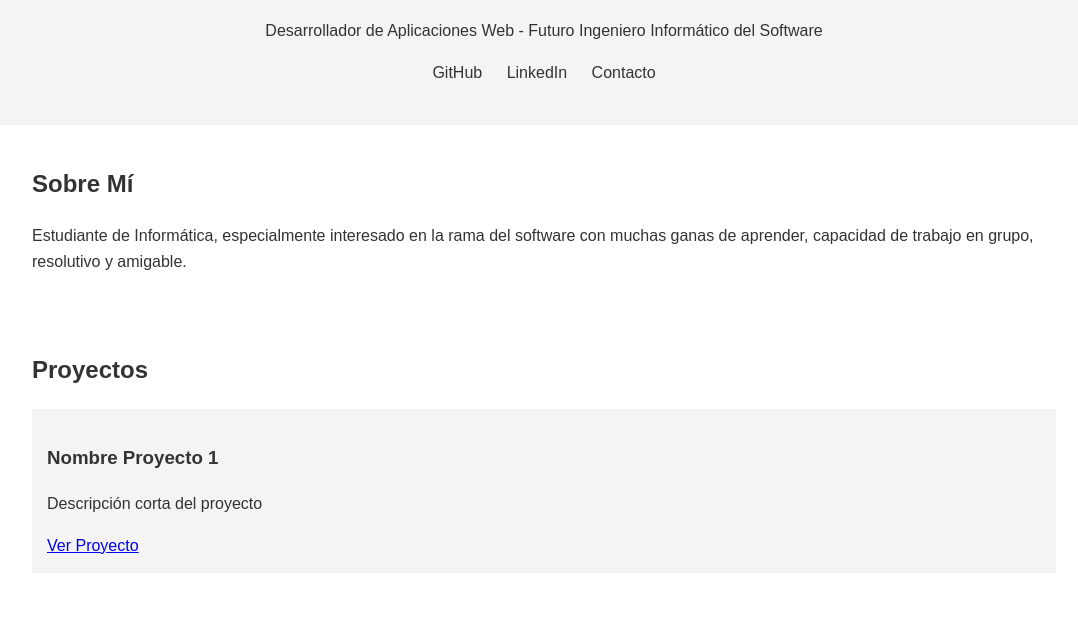
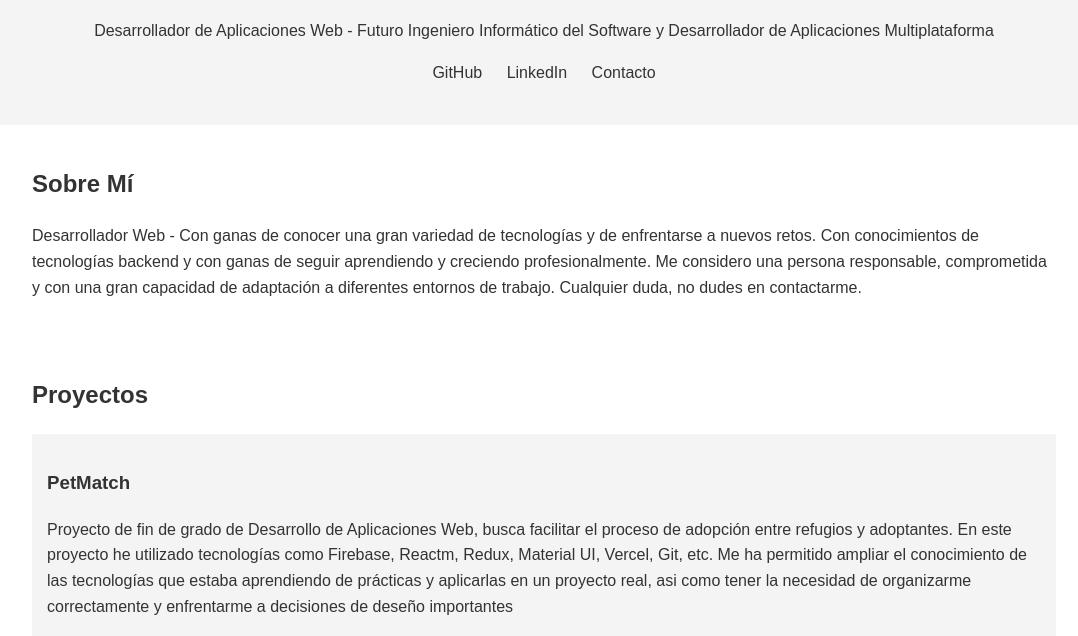
Before and after one commit to manelmr02/manelmr02.github.io, a plain HTML site: page index.html in a window 1280 px wide. Shown: the part 116-752 px from the top of the page, without its empty margins (96-1174 px from the left). Drawn offline with Linux system fonts and the light colour scheme; a script that the page names is missing.

Commit message:
Actualizacion rapida del Portfolio

```diff
--- a/index.html
+++ b/index.html
@@ -10,7 +10,7 @@
     <header>
         <div class="container">
             <h1>José Manuel "Manel" Morales Rivera</h1>
-            <p>Desarrollador de Aplicaciones Web - Futuro Ingeniero Informático del Software</p>
+            <p>Desarrollador de Aplicaciones Web - Futuro Ingeniero Informático del Software y Desarrollador de Aplicaciones Multiplataforma</p>
             <nav>
                 <a href="https://github.com/manelmr02" target="_blank">GitHub</a>
                 <a href="https://linkedin.com/in/jose-manuel-morales-rivera" target="_blank">LinkedIn</a>
@@ -22,18 +22,23 @@
     <main>
         <section id="sobre-mi" class="container">
             <h2>Sobre Mí</h2>
-            <p>Estudiante de Informática, especialmente
-                interesado en la rama del software con
-                muchas ganas de aprender, capacidad de
-                trabajo en grupo, resolutivo y amigable.</p>
+            <p>
+                Desarrollador Web - Con ganas de conocer una gran variedad de tecnologías y de enfrentarse a nuevos retos. Con conocimientos de tecnologías backend y con ganas
+                de seguir aprendiendo y creciendo profesionalmente. Me considero una persona responsable, comprometida y con una gran capacidad de adaptación a diferentes entornos de trabajo.
+                Cualquier duda, no dudes en contactarme.
+            </p>
         </section>
 
         <section id="proyectos" class="container">
             <h2>Proyectos</h2>
             <div class="proyecto">
-                <h3>Nombre Proyecto 1</h3>
-                <p>Descripción corta del proyecto</p>
-                <a href="#">Ver Proyecto</a>
+                <h3>PetMatch</h3>
+                <p>
+                    Proyecto de fin de grado de Desarrollo de Aplicaciones Web, busca facilitar el proceso de adopción entre refugios y adoptantes.
+                    En este proyecto he utilizado tecnologías como Firebase, Reactm, Redux, Material UI, Vercel, Git, etc.
+                    Me ha permitido ampliar el conocimiento de las tecnologías que estaba aprendiendo de prácticas y aplicarlas en un proyecto real, asi como tener la necesidad de organizarme correctamente y enfrentarme a decisiones de deseño importantes
+                </p>
+                <a href="petmatch-lime.vercel.app">Ver Proyecto</a>
             </div>
         </section>
 
@@ -44,6 +49,9 @@
                 <li>CSS</li>
                 <li>JavaScript</li>
                 <li>Java</li>
+                <li>React</li>
+                <li>Firebase</li>
+                <li>Redux</li>
                 <li>Docker</li>
                 <li>PHP</li>
                 <li>Python - Básico</li>
@@ -63,7 +71,7 @@
 
     <footer>
         <div class="container">
-            <p>© 2024 José Manuel Morales Rivera. Todos los derechos reservados.</p>
+            <p>© 2025 José Manuel Morales Rivera. Todos los derechos reservados.</p>
         </div>
     </footer>
 
```
